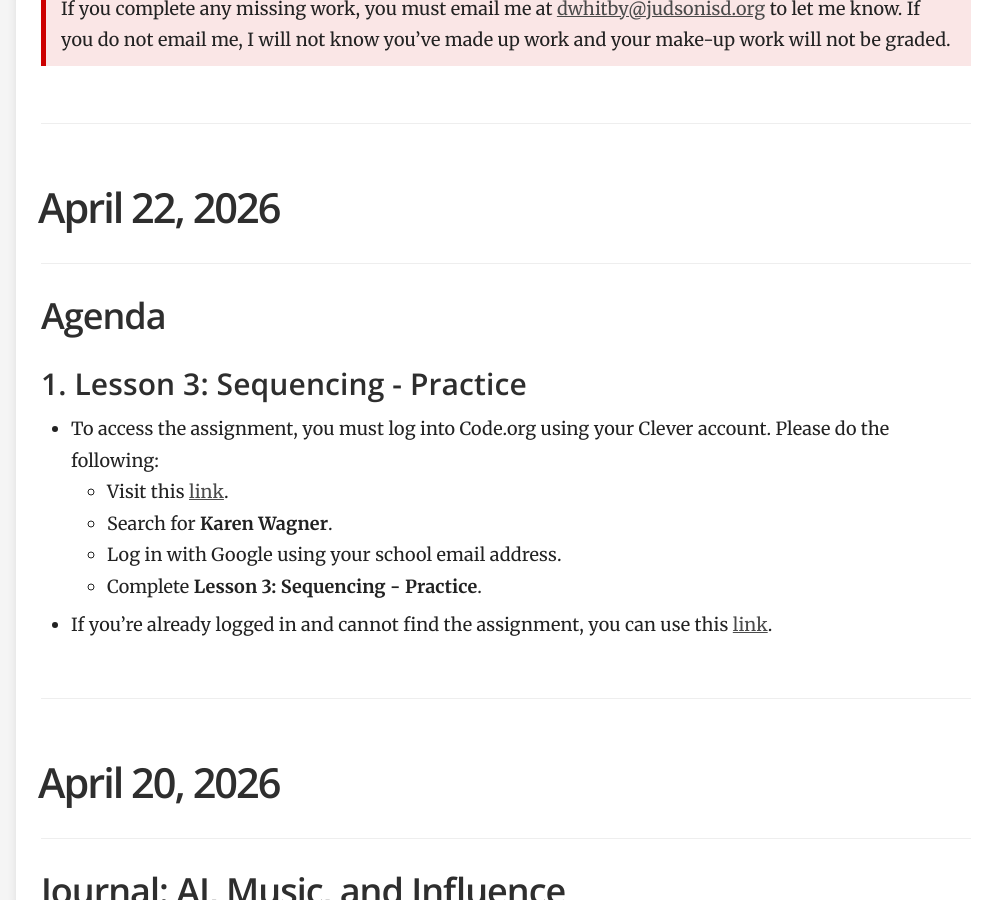
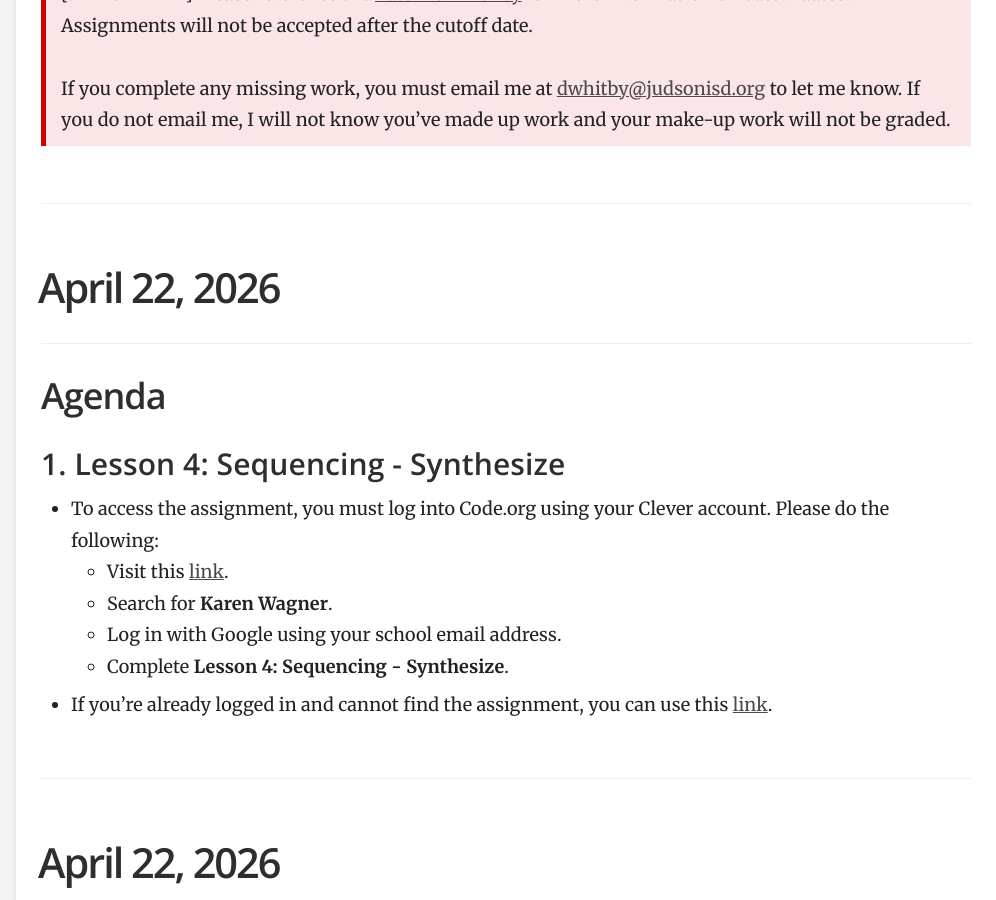
Before and after one commit to mswhitby/classroom, a Jekyll site: the page built from _docs/classes/1st.md, in a window 1280 px wide and 900 px high, scrolled down 1571 px. Shown: the whole window, without its empty margins (284-1280 px from the left). Built offline with Jekyll 4.4.1, drawn with Linux system fonts in a browser that asks for light colours; some of the changed text lies outside the part shown.

Commit message:
Updated lessons

```diff
--- a/_docs/classes/1st.md
+++ b/_docs/classes/1st.md
@@ -47,6 +47,13 @@ order: 1
     <td align="left">April 22, 2026</td>
     <td align="left">April 30, 2026</td>
     <td align="left"><a href="https://github.com/mswhitby/classroom/blob/main/_docs/classes/1st.md#april-22-2026">Lesson 3: Sequencing - Practice</a></td>
+    <td align="left">Daily</td>
+  </tr>
+
+  <tr>
+    <td align="left">April 23, 2026</td>
+    <td align="left">May 1, 2026</td>
+    <td align="left"><a href="https://github.com/mswhitby/classroom/blob/main/_docs/classes/1st.md#april-22-2026">Lesson 4: Sequencing - Synthesize</a></td>
     <td align="left">Daily</td>
   </tr>
 
@@ -141,6 +148,22 @@ order: 1
 
 ## Agenda
 
+### 1. Lesson 4: Sequencing - Synthesize
+
+- To access the assignment, you must log into Code.org using your Clever account. Please do the following:
+    - Visit this [link](https://clever.com/oauth/district-picker?client_id=2f27405716644a951b23&redirect_uri=https%3A%2F%2Fstudio.code.org%2Fusers%2Fauth%2Fclever%2Fcallback&response_type=code&state=ede33ff61289cf32708a0f54079cdd23e31d0b0a02b0e0e8).
+    - Search for **Karen Wagner**.
+    - Log in with Google using your school email address.
+    - Complete **Lesson 4: Sequencing - Synthesize**.
+
+- If you're already logged in and cannot find the assignment, you can use this [link](https://studio.code.org/courses/programming-with-music-lab-2025/units/1/lessons/4/levels/1).
+
+----
+
+# April 22, 2026
+
+## Agenda
+
 ### 1. Lesson 3: Sequencing - Practice
 
 - To access the assignment, you must log into Code.org using your Clever account. Please do the following:
```
